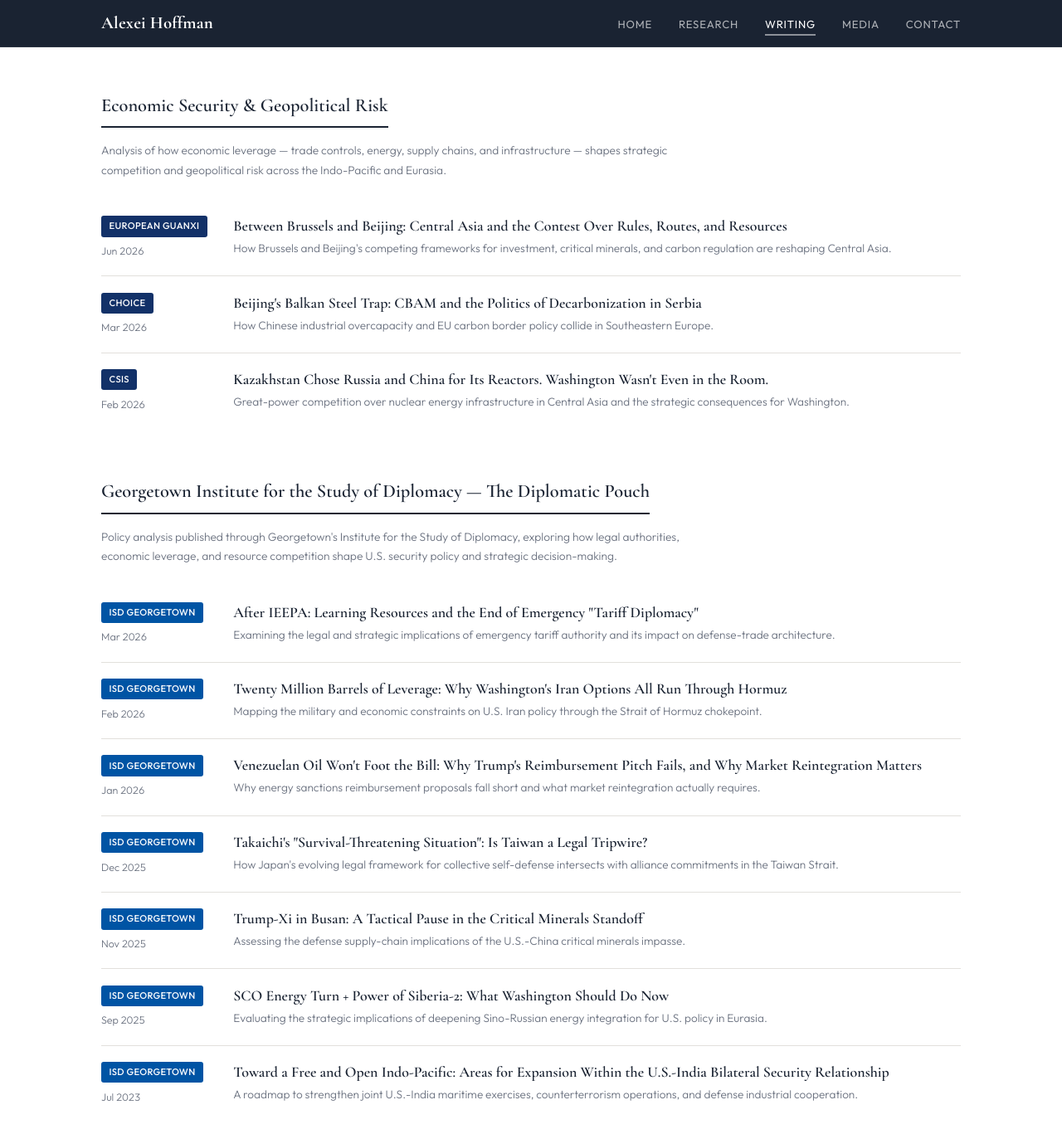
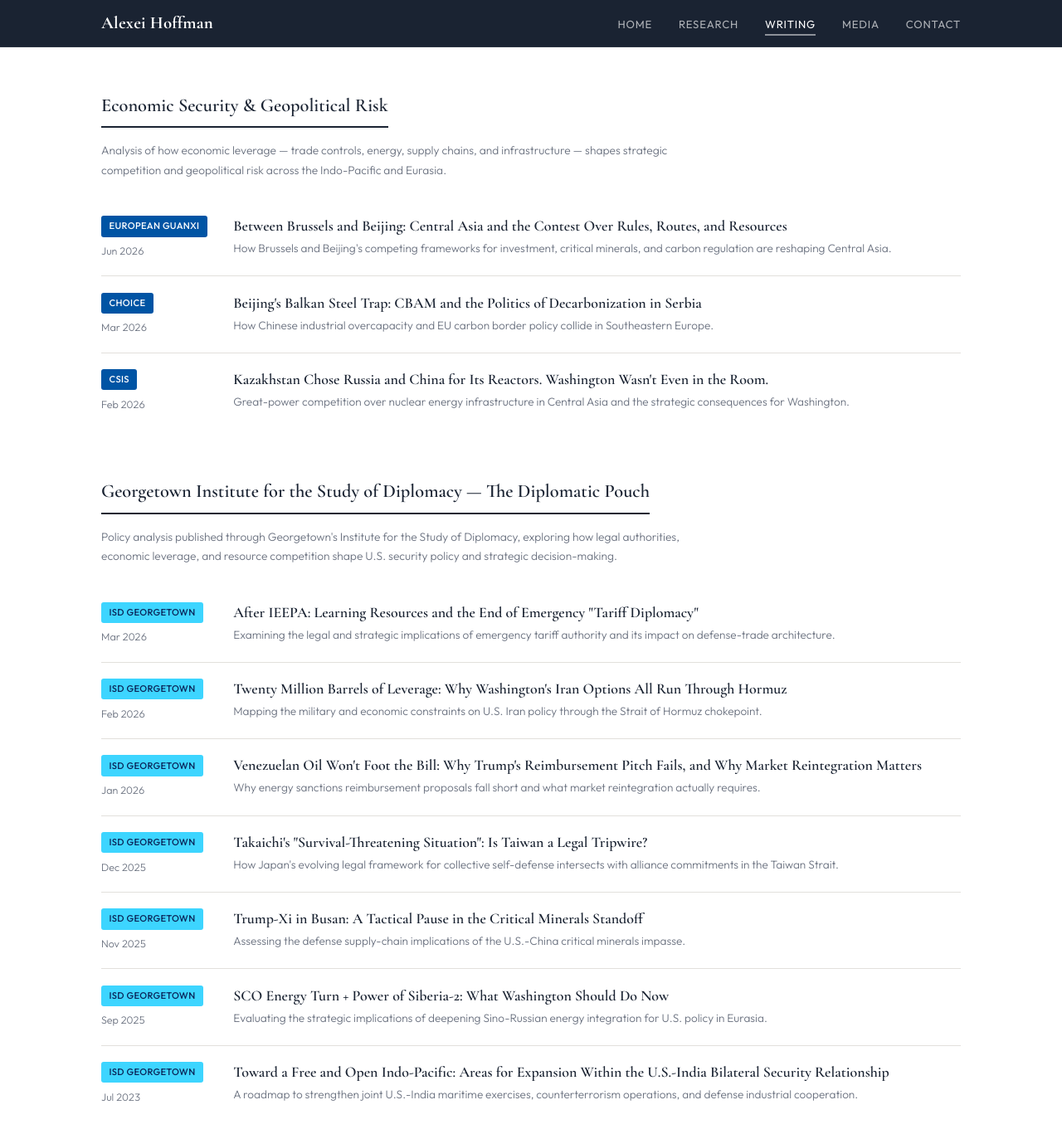
Before and after one commit to a-novi13-byte/a-novi13-byte.github.io, a Jekyll site: the page built from writing.html, in a window 1280 px wide and 1400 px high, scrolled down 474 px. Shown: the top 1367 px of the window at 83% size. Built offline with Jekyll 4.4.1, drawn with Linux system fonts in a browser that asks for light colours.

Commit message:
Update main.css

```diff
--- a/assets/css/main.css
+++ b/assets/css/main.css
@@ -60,17 +60,23 @@ img { max-width: 100%; display: block; }
 .pub-year { font-variant-numeric: tabular-nums; color: var(--text-muted); white-space: nowrap; }
 
 /* ---- BADGES ----------------------------------------------------------
-   Color is set by SECTION, not by outlet. Each .writing-list carries a
-   section-* class that colors every badge inside it, so a section reads
-   as one block. All four values sit on the CSIS navy→blue axis.
-   New section: add a section-* rule here and the class on its div. */
+   Color is set by SECTION, not by outlet, so each section reads as one
+   block. Four distinct treatments, no repeats, all from the CSIS palette.
+   Cyan fills take NAVY text — white on cyan fails contrast badly. */
 
 .pub-badge { display: inline-block; padding: 0.2rem 0.6rem; border-radius: 3px; font-size: 0.7rem; font-weight: 500; letter-spacing: 0.03em; text-transform: uppercase; white-space: nowrap; background: #0A2458; color: #fff; }
 
-.section-aero .pub-badge { background: #0A2458; }  /* CSIS Pantone 655 C  */
-.section-econ .pub-badge { background: #123168; }
-.section-isd  .pub-badge { background: #0054A4; }  /* CSIS Pantone 2935 C */
-.section-isw  .pub-badge { background: #1A6FC4; }
+/* Aerospace & Defense — CSIS 655 C, white text */
+.section-aero .pub-badge { background: #0A2458; color: #fff; }
+
+/* Economic Security — CSIS 2935 C, white text */
+.section-econ .pub-badge { background: #0054A4; color: #fff; }
+
+/* ISD Georgetown — CSIS 305 C, navy text */
+.section-isd  .pub-badge { background: #3DD5FF; color: #0A2458; }
+
+/* ISW — navy outline on white */
+.section-isw  .pub-badge { background: transparent; color: #0A2458; box-shadow: inset 0 0 0 1px #0A2458; }
 
 /* Publication cover thumbnails — replaces the old text badges in the Publications table */
 .pub-cover { width: 72px; height: auto; aspect-ratio: 3 / 4; object-fit: cover; margin: 0 auto; border: 1px solid rgba(0,0,0,0.08); border-radius: 4px; box-shadow: 0 1px 4px rgba(0,0,0,0.18); }
```
